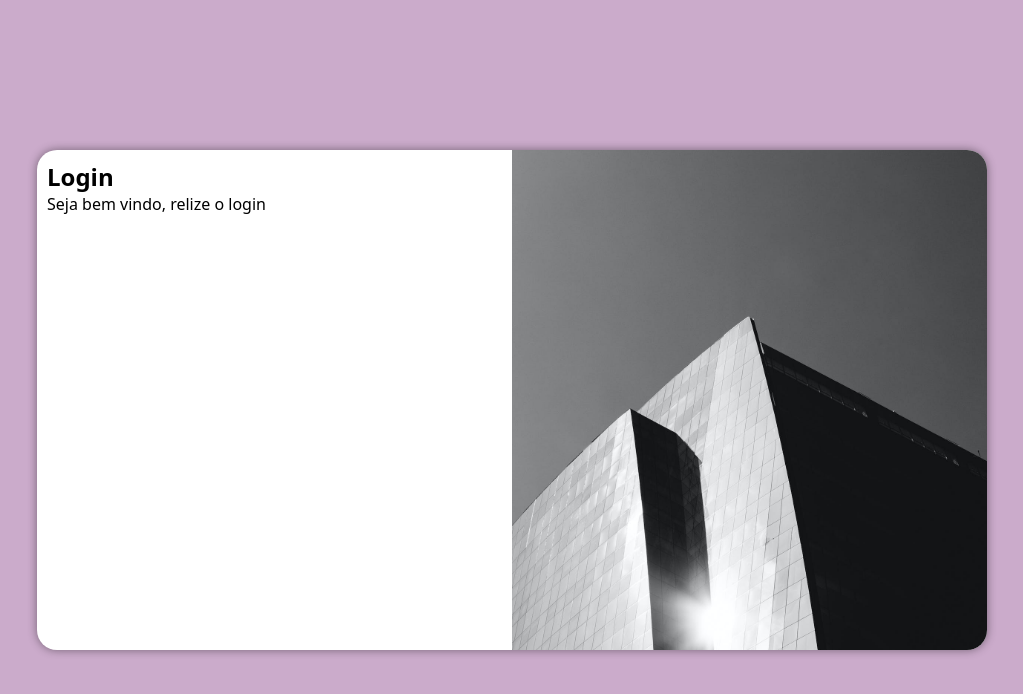
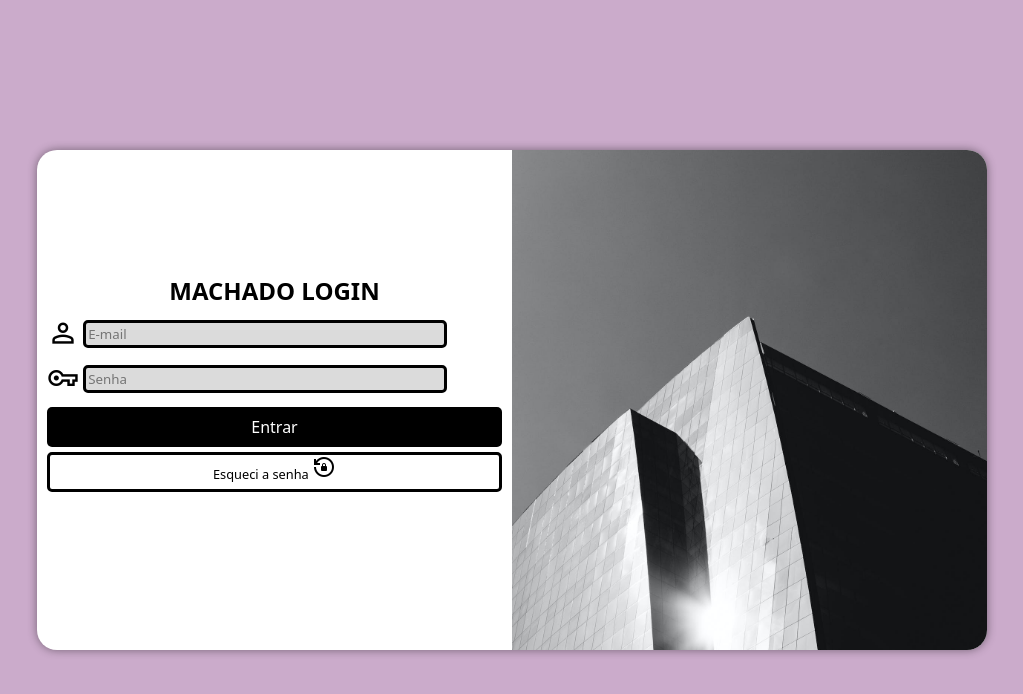
Before and after one commit to Machadomq/Html-CSS, a plain HTML site: page exercicios/Login/login.html in a window 1280 px wide. Shown: the whole page, without its empty margins (128-1151 px from the left). Drawn offline with nearby package versions, Linux system fonts and the light colour scheme.

Commit message:
fim do html

```diff
--- a/exercicios/Login/login.html
+++ b/exercicios/Login/login.html
@@ -6,6 +6,10 @@
     <meta name="viewport" content="width=device-width, initial-scale=1.0">
     <link rel="stylesheet" href="style.css">
     <link rel="stylesheet" href="mediaqueries.css">
+    <link rel="stylesheet" href="https://fonts.googleapis.com/css2?family=Material+Symbols+Outlined:opsz,wght,FILL,GRAD@24,400,1,0" />
+    <link rel="stylesheet" href="https://fonts.googleapis.com/css2?family=Material+Symbols+Outlined:opsz,wght,FILL,GRAD@24,400,1,0" />
+    <link rel="stylesheet" href="https://fonts.googleapis.com/css2?family=Material+Symbols+Outlined:opsz,wght,FILL,GRAD@24,400,0,0" />
+
     <title>Login</title>
 </head>
 
@@ -15,9 +19,33 @@
             <div id="imagem">
             </div>
             <div id="formulario">
-                <h1>Login</h1>
-                <p>Seja bem vindo, relize o login</p>
-                <form action="login.php" method="post"></form>
+                <h1>MACHADO LOGIN</h1>
+                <p></p>
+                <form action="login.php" method="post" autocomplete="on">
+                    <div class="campo">
+                        <span id="person" class="material-symbols-outlined">
+                            person
+                        </span>
+                        <input type="email" name="login" id="ilogin" placeholder="E-mail" autocomplete="email">
+                        <label for="ilogin">
+
+                        </label>
+                    </div>
+                    <div class="campo">
+                        <span id="key" class="material-symbols-outlined">
+                            vpn_key
+                            </span>
+                        <input type="password" name="senha" id="isenha" placeholder="Senha" autocomplete="current-password">
+                        <label for="isenha"></label>
+                    </div>
+                    <input type="submit" value="Entrar">
+                    <a href="Esqueci.html" id="esqueci">Esqueci a senha
+                        <span id="reset" class="material-symbols-outlined">
+                            lock_reset
+                            </span>
+                    </a>
+
+                </form>
             </div>
         </section>
     </main>
--- a/exercicios/Login/mediaqueries.css
+++ b/exercicios/Login/mediaqueries.css
@@ -14,13 +14,39 @@
         float: left;
         width: 30%;
         height: 100%;
+
     }
-    #fomulario{
-        float: right;
-        width: 65%;
+    #formulario{
+        margin-top: 15%;
+    }
 
-    }}
+    form> input[type=submit]{
+        position: relative;
+        width: 30%;
+        left: 20%;
+    }
 
+    #esqueci{
+        position: relative;
+        width: 30%;
+        left: 14.5%;
+
+    }
+
+    .campo>input{
+        width: 50%;
+        position: relative;
+        left: 5%;
+    }
+    #key{
+        position: relative;
+        left: 5%;
+    }
+    #person{
+        position: relative;
+        left: 5%;
+    }
+}
 @media screen and (min-width:992px)
     {
 
@@ -36,5 +62,14 @@
         #formulario{
             float: left;
             width: 50%;
+            margin-top: 12%;
         }
-    }
+        #formulario>p{
+            font-size: 1.2em;
+        }
+
+
+
+    form> input[type=submit]{
+        width: 100%;
+    }}
--- a/exercicios/Login/style.css
+++ b/exercicios/Login/style.css
@@ -55,3 +55,77 @@ main{
 
 
 }
+
+#formulario>h1{
+    text-align: center;
+    margin-bottom: 10px;
+}
+
+#formulario>p{
+    font-size: 0.8em;
+}
+
+
+form> input[type=submit]{
+    display: block;
+    font-size: 1em;
+    width: 100%;
+    height:40px;
+    background-color: rgb(0, 0, 0);
+    border-radius: 5px;
+    border: none;
+    color: white;
+}
+
+form>input[type=submit]:hover{
+    background-color: rgb(47, 22, 87) ;
+}
+
+#esqueci{
+    display: block;
+    text-align: center;
+    font-size: 80%;
+    height: 40px;
+    background-color: rgb(255, 255, 255);
+    border-radius: 5px;
+    color: rgb(0, 0, 0);
+    text-decoration: none;
+    border: solid;
+    margin: auto;
+    margin-top: 5px;
+}
+#esqueci:hover{
+background-color:rgb(255, 255, 255) ;
+}
+
+.campo{
+
+
+    display: block;
+    width: 100%;
+    height: 40px;
+    border-radius: 10px;
+    margin: 5px 0px;
+
+}
+
+#reset{
+
+}
+#person{
+    font-size: 2.0em;
+}
+#key{
+    font-size:2.0em ;
+}
+
+.campo>input{
+background-color: rgba(139, 139, 139, 0.304);
+border: none;
+position: relative;
+bottom: 10px;
+border-radius: 5px;
+padding: 2px;
+border: solid black;
+width:80%;
+}
```
